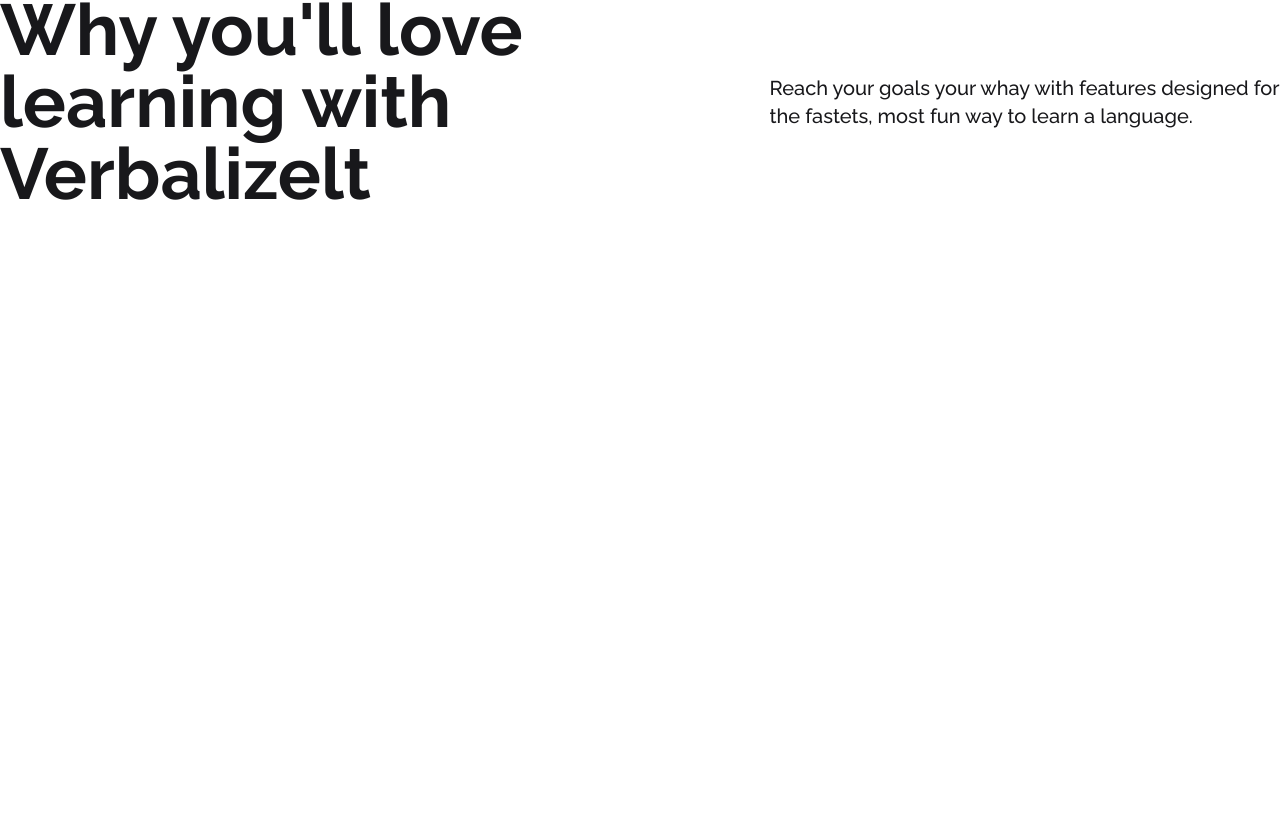
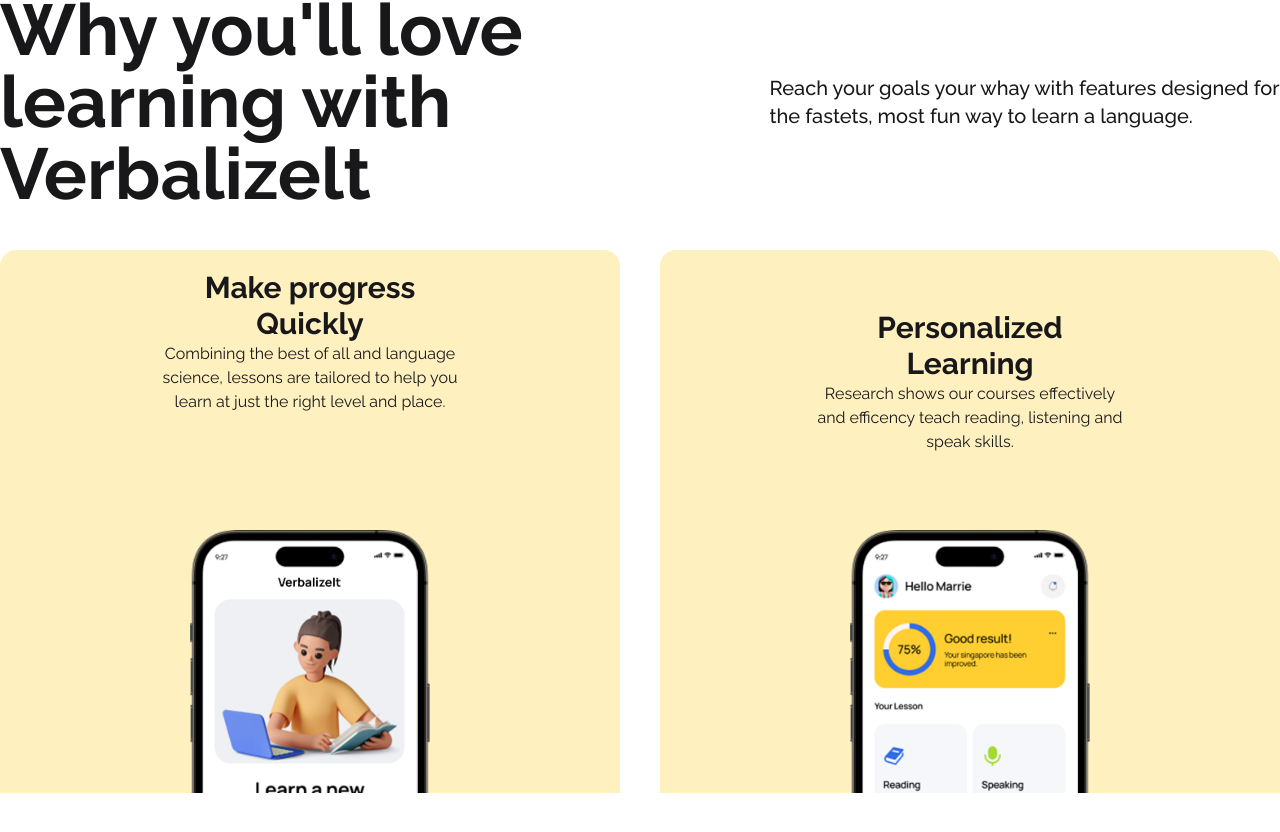
Before and after one commit to amitchandradas2004/Verbalizelt-Language-Learning-WebApp-by-react, a React (Vite) app: page / in a window 1280 px wide. Shown: the part 742-1574 px from the top of the page. Before the commit the page ends 992 px from the top, so only its background shows below. Built offline with nearby package versions, Linux system fonts and the light colour scheme.

Commit message:
Why you'll love learning with section is done

```diff
--- a/src/Components/Learning/Learning.jsx
+++ b/src/Components/Learning/Learning.jsx
@@ -1,5 +1,6 @@
 import React from "react";
-
+import img1 from "../../assets/Group-1.png";
+import img2 from "../../assets/Group-2.png";
 const Learning = () => {
   return (
     <div className="container mx-auto py-10">
@@ -12,6 +13,30 @@
           most fun way to learn a language.
         </p>
       </div>
+      <div className="flex flex-col md:flex-row justify-between items-center py-10 gap-10">
+        <span className="relative w-[90%] md:w-[50%] bg-[#FFF0BF] pt-70 md:px-10 lg:px-20 rounded-t-2xl">
+          {" "}
+          <span className="absolute top-5 left-1/2  -translate-x-1/2 text-center">
+            <h4 className="text-3xl font-bold">Make progress Quickly</h4>
+            <p className="text-sx">
+              Combining the best of all and language science, lessons are
+              tailored to help you learn at just the right level and place.
+            </p>
+          </span>
+          <img src={img1} className="w-50 md:w-60 mx-auto" />
+        </span>
+        <span className="relative w-[90%] md:w-[50%] bg-[#FFF0BF] pt-70 md:px-10 lg:px-20 rounded-t-2xl">
+          {" "}
+          <span className="absolute top-15 left-1/2  -translate-x-1/2 text-center">
+            <h4 className="text-3xl font-bold">Personalized Learning</h4>
+            <p className="text-sx">
+              Research shows our courses effectively and efficency teach
+              reading, listening and speak skills.
+            </p>
+          </span>
+          <img src={img2} className="w-50 md:w-60 mx-auto" />
+        </span>
+      </div>
     </div>
   );
 };
```
